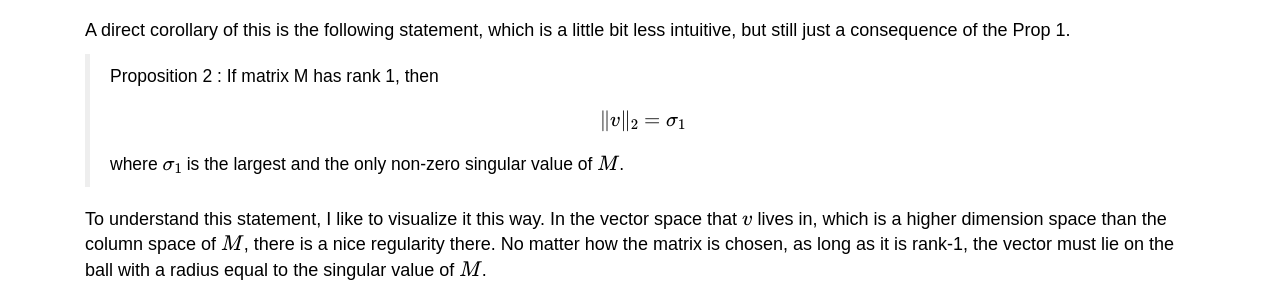
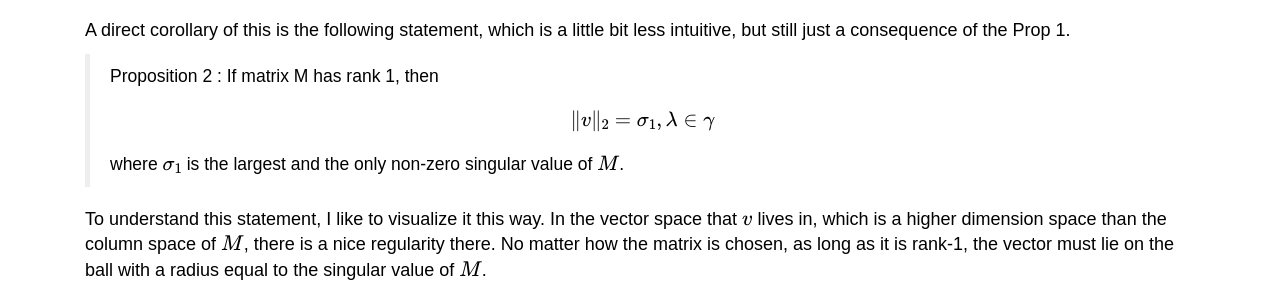
Before and after one commit to htso/htso.github.io, a Jekyll site: the page built from _posts/2017-03-06-vectorize-prop.markdown, in a window 1280 px wide and 951 px high. Shown: the part 457-757 px from the top of the window. Built offline with Jekyll 4.4.1, drawn with Linux system fonts in a browser that asks for light colours; nearby versions of some CDN libraries; formulas are drawn with MathJax 3.

Commit message:
one change in vectorization piece

```diff
--- a/_posts/2017-03-06-vectorize-prop.markdown
+++ b/_posts/2017-03-06-vectorize-prop.markdown
@@ -26,7 +26,7 @@ A direct corollary of this is the following statement, which is a little bit les
 > Proposition 2 : If matrix M has rank 1, then
 >
 > $$
->  \|v\|_2 = \sigma_1
+>  \|v\|_2 = \sigma_1, \lambda \in \gamma
 > $$
 >
 > where $$\sigma_1$$ is the largest and the only non-zero singular value of $$M$$.
```
